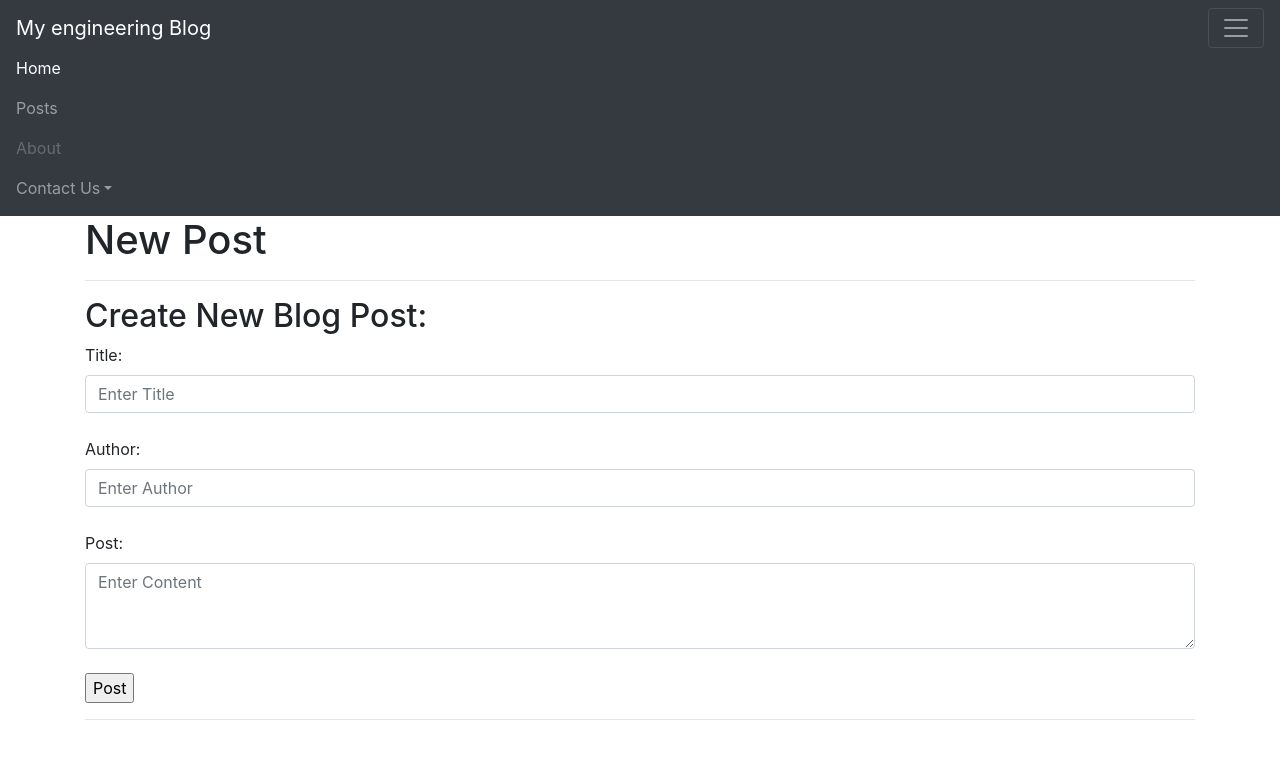
After one commit to ShamReh/Flask-Blog-App, a Flask app: page /posts/new in a window 1280 px wide, after a click that opens the changed part. The commit adds this page. Shown: the top 759 px of the page. Run offline with Flask 2, Linux system fonts and the light colour scheme; some libraries are stand-ins or nearby versions.

Commit message:
Added some styling

```diff
--- a/app.py
+++ b/app.py
@@ -56,6 +56,21 @@ def edit(id):
     else:
         return render_template('edit.html', post=post)
 
+@app.route('/posts/new', methods=['GET', 'POST'])
+def new_post():
+
+    if request.method == 'POST':
+        post_title = request.form['title']
+        post_author = request.form['author']
+        post_content = request.form['content']
+        new_post = BlogPost(title=post_title, content=post_content, author=post_author)
+        db.session.add(new_post)
+        db.session.commit()
+        return redirect('/posts')
+    else:
+        return render_template('newpost.html')
+
+
 
 if __name__ == "__main__":
     app.run(debug=True)
--- a/templates/base.html
+++ b/templates/base.html
@@ -1,13 +1,56 @@
 <!DOCTYPE html>
 <html lang="en">
+
 <head>
     <meta charset="UTF-8">
     <meta name="viewport" content="width=device-width, initial-scale=1.0">
     <meta http-equiv="X-UA-Compatible" content="ie=edge">
-    <link rel="stylesheet" href="{{ url_for('static', filename='css/main.css') }}">
+    <link rel="stylesheet" href="https://stackpath.bootstrapcdn.com/bootstrap/4.4.1/css/bootstrap.min.css"
+        integrity="sha384-Vkoo8x4CGsO3+Hhxv8T/Q5PaXtkKtu6ug5TOeNV6gBiFeWPGFN9MuhOf23Q9Ifjh" crossorigin="anonymous">
+    <!-- <link rel="stylesheet" href="{{ url_for('static', filename='css/main.css') }}"> -->
     {% block head %} {% endblock %}
 </head>
+
 <body>
-    {% block body %} {% endblock %}
+    <nav class="navbar navbar-dark bg-dark">
+        <a class="navbar-brand" href="/">My engineering Blog</a>
+        <button class="navbar-toggler" type="button" data-toggle="collapse" data-target="#navbarsExample01" aria-controls="navbarsExample01" aria-expanded="false" aria-label="Toggle navigation">
+          <span class="navbar-toggler-icon"></span>
+        </button>
+
+        <div class="collapse navbar-collapse" id="navbarsExample01">
+          <ul class="navbar-nav mr-auto">
+            <li class="nav-item active">
+              <a class="nav-link" href="/">Home <span class="sr-only">(current)</span></a>
+            </li>
+            <li class="nav-item">
+              <a class="nav-link" href="/posts">Posts</a>
+            </li>
+            <li class="nav-item">
+              <a class="nav-link disabled" href="#" tabindex="-1" aria-disabled="true">About</a>
+            </li>
+            <li class="nav-item dropdown">
+              <a class="nav-link dropdown-toggle" href="#" id="dropdown01" data-toggle="dropdown" aria-haspopup="true" aria-expanded="false">Contact Us</a>
+              <div class="dropdown-menu" aria-labelledby="dropdown01">
+                <a class="dropdown-item" href="#">Website</a>
+                <a class="dropdown-item" href="#">Facebook</a>
+                <a class="dropdown-item" href="#">LinkedIn</a>
+              </div>
+            </li>
+        </div>
+      </nav>
+    <div class='container'>
+        {% block body %} {% endblock %}
+    </div>
+    <script src="https://code.jquery.com/jquery-3.4.1.slim.min.js"
+        integrity="sha384-J6qa4849blE2+poT4WnyKhv5vZF5SrPo0iEjwBvKU7imGFAV0wwj1yYfoRSJoZ+n"
+        crossorigin="anonymous"></script>
+    <script src="https://cdn.jsdelivr.net/npm/popper.js@1.16.0/dist/umd/popper.min.js"
+        integrity="sha384-Q6E9RHvbIyZFJoft+2mJbHaEWldlvI9IOYy5n3zV9zzTtmI3UksdQRVvoxMfooAo"
+        crossorigin="anonymous"></script>
+    <script src="https://stackpath.bootstrapcdn.com/bootstrap/4.4.1/js/bootstrap.min.js"
+        integrity="sha384-wfSDF2E50Y2D1uUdj0O3uMBJnjuUD4Ih7YwaYd1iqfktj0Uod8GCExl3Og8ifwB6"
+        crossorigin="anonymous"></script>
 </body>
+
 </html>
--- /dev/null
+++ b/templates/newpost.html
@@ -0,0 +1,25 @@
+{% extends 'base.html' %}
+
+{% block head %}
+<title>New Post</title>
+{% endblock %}
+
+{% block body %}
+<h1>New Post</h1>
+
+    <hr>
+    <h2>Create New Blog Post:</h2>
+    <form action='/posts' method='POST'>
+        <label for="title">Title: </label>
+        <input class="form-control" type="text" name='title' id='title' placeholder="Enter Title" aria-label="Enter Title">
+        <br>
+        <label for="author">Author: </label>
+        <input class="form-control" type="text" name='author' id='author' placeholder="Enter Author" aria-label="Enter Author">
+        <br>
+        <label for="content">Post: </label>
+        <textarea class="form-control" id="content" placeholder='Enter Content' aria-label="Enter Content" name='content' rows="3"></textarea>
+        <br>
+        <input type='submit' value='Post'>
+    </form>
+    <hr>
+{% endblock %}
```
Also changed, not shown: templates/edit.html (+6 -3 lines), templates/index.html (+15 -0 lines), templates/posts.html (+14 -18 lines), posts.db.
